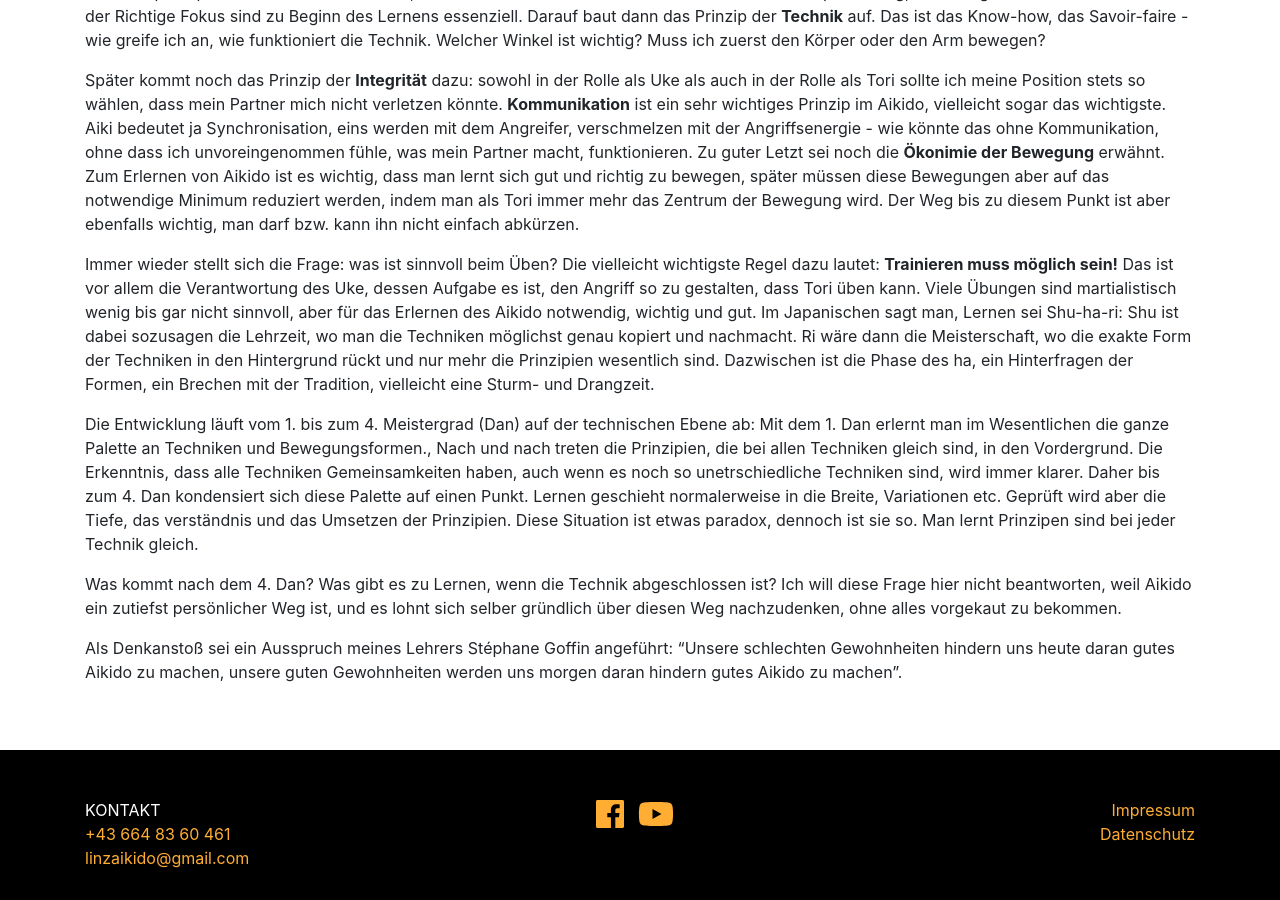
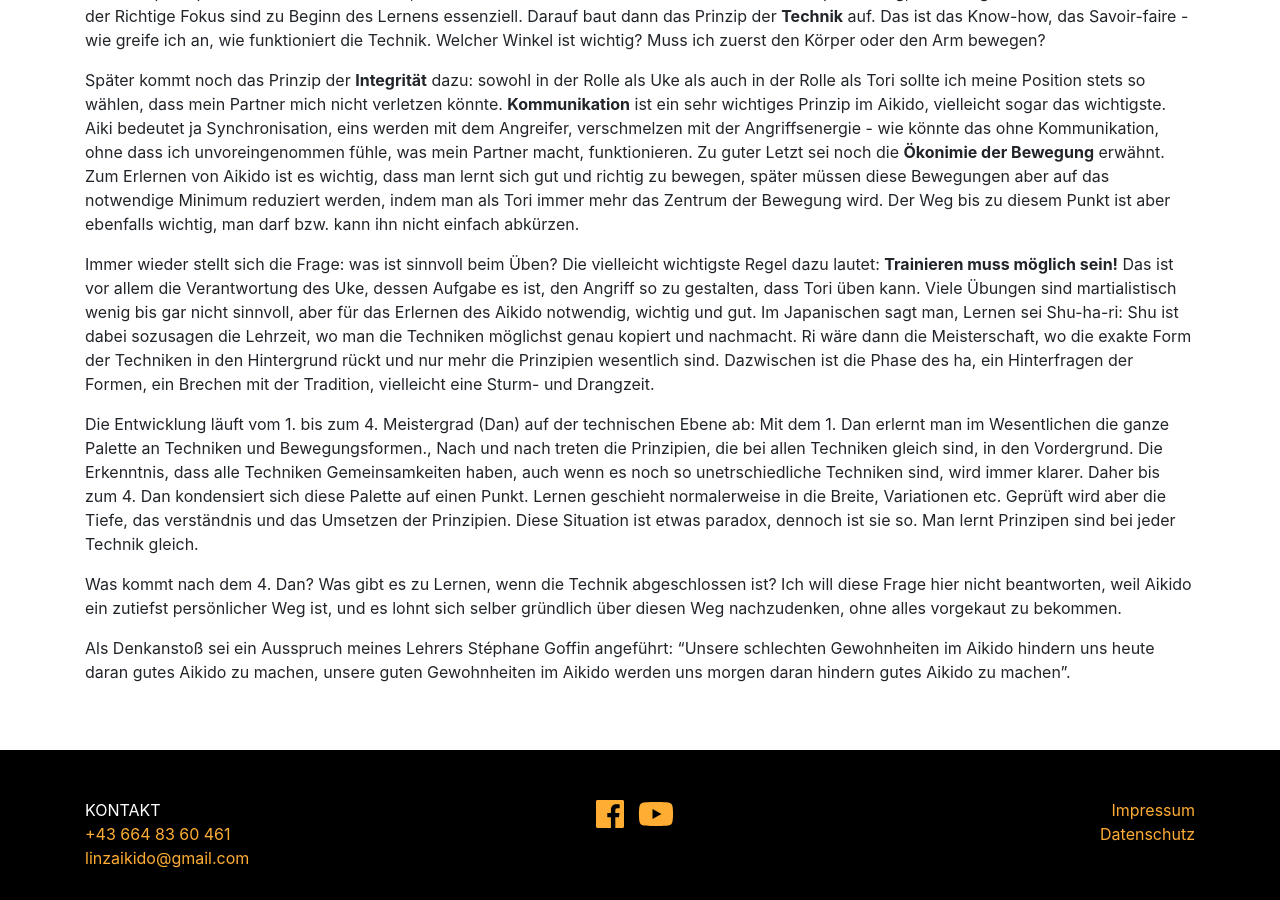
Before and after one commit to TWachs/aikinomichi-linz, a Jekyll site: the page built from prinzipien.md, in a window 1280 px wide and 900 px high, scrolled down 646 px. Built offline with Jekyll 4.4.1, drawn with Linux system fonts in a browser that asks for light colours; nearby versions of some CDN libraries.

Commit message:
Update prinzipien.md
kleine Korrektur

```diff
--- a/prinzipien.md
+++ b/prinzipien.md
@@ -30,7 +30,7 @@ Prinzipen sind bei jeder Technik gleich.
 
 Was kommt nach dem 4. Dan? Was gibt es zu Lernen, wenn die Technik abgeschlossen ist? Ich will diese Frage hier nicht beantworten, weil Aikido ein zutiefst persönlicher Weg ist, und es lohnt sich selber gründlich über diesen Weg nachzudenken, ohne alles vorgekaut zu bekommen.
 
-Als Denkanstoß sei ein Ausspruch meines Lehrers Stéphane Goffin angeführt: "Unsere schlechten Gewohnheiten hindern uns heute daran gutes Aikido zu machen, unsere guten Gewohnheiten werden uns morgen daran hindern gutes Aikido zu machen".
+Als Denkanstoß sei ein Ausspruch meines Lehrers Stéphane Goffin angeführt: "Unsere schlechten Gewohnheiten im Aikido hindern uns heute daran gutes Aikido zu machen, unsere guten Gewohnheiten im Aikido werden uns morgen daran hindern gutes Aikido zu machen".
 
 
 
```
